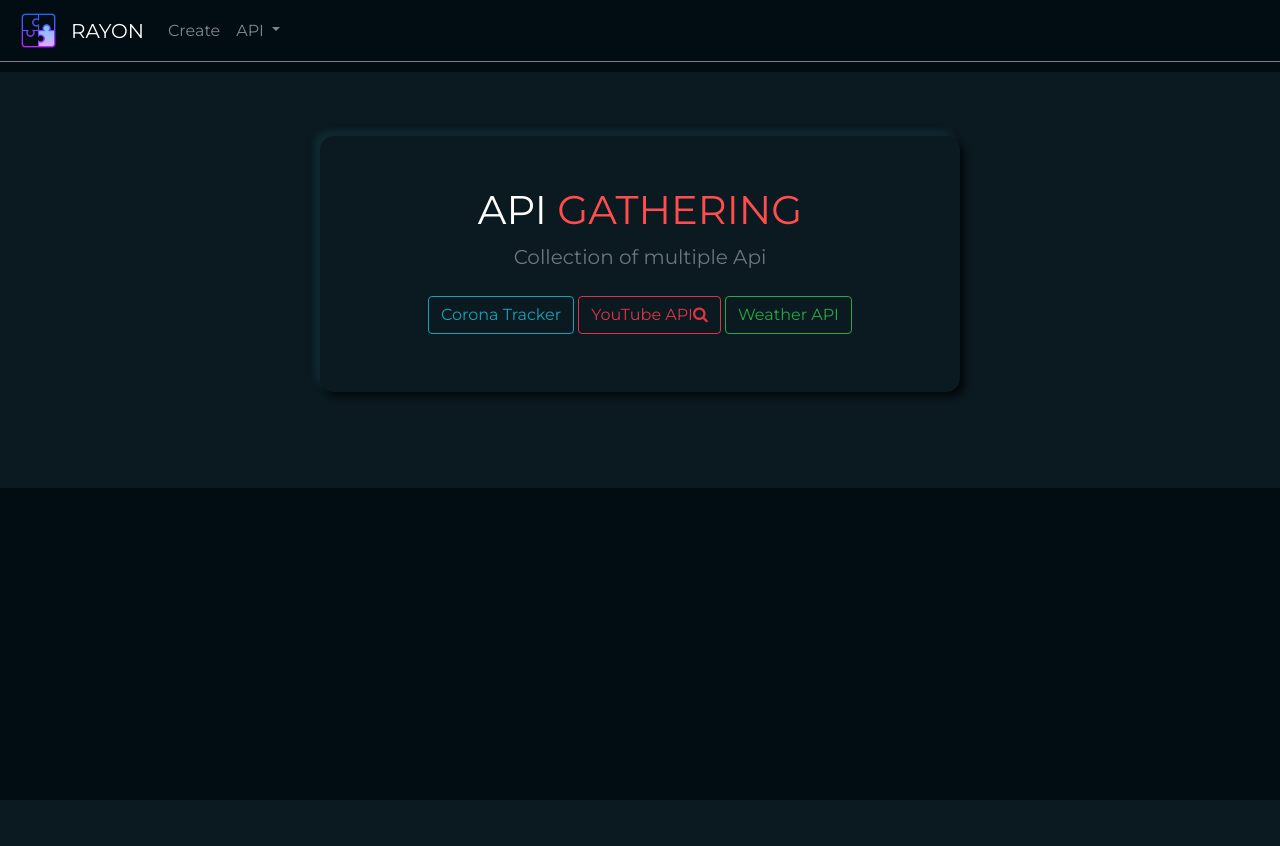
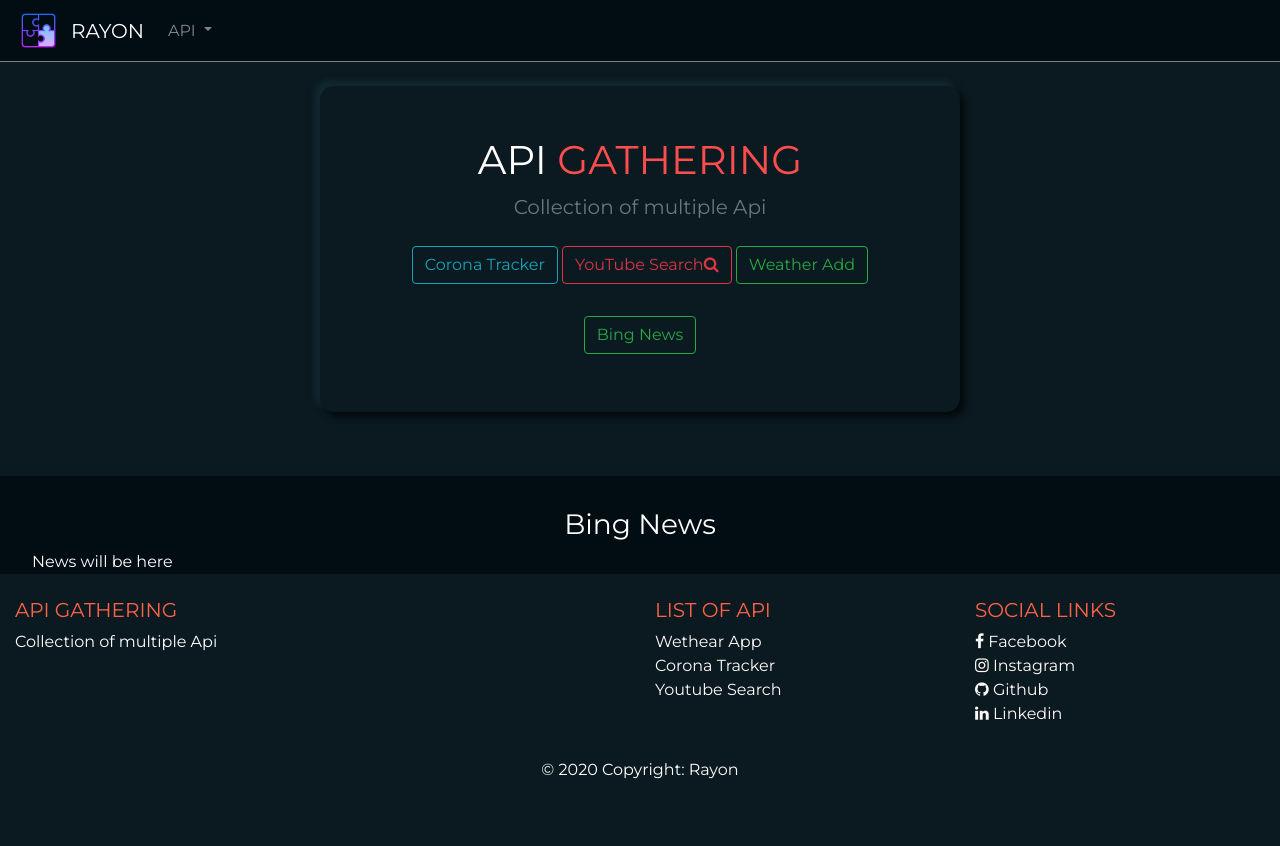
Before and after one commit to learningnoobi/Api-gathering, a Django app: page / in a window 1280 px wide. Before the commit the page ends 800 px from the top, so only its background shows below. Run offline with Django 3.2, Linux system fonts and the light colour scheme; data that the repository does not hold is empty; some libraries are stand-ins or nearby versions; some web fonts are replaced.

Commit message:
bing news added

```diff
--- a/search/templates/search/home.html
+++ b/search/templates/search/home.html
@@ -45,7 +45,7 @@
           </div>
         </div>
         {% empty %}
-        Seach anythng!
+        Search anything. Your results will be here .
         {% endfor %}
       </div>
     </div>
--- a/search/templates/search/index.html
+++ b/search/templates/search/index.html
@@ -13,12 +13,115 @@
       <p class="lead text-muted">Collection of multiple Api</p>
        <p>
         <a href="{% url 'corona' %}" class="btn btn-outline-info my-2">Corona Tracker</a>
-        <a href="{% url 'youtube' %}" class="btn btn-outline-danger my-2">YouTube API<i class="fa fa-search"></i></a>
-        <a href="{% url 'weather' %}" class="btn btn-outline-success my-2">Weather API</a>
+        <a href="{% url 'youtube' %}" class="btn btn-outline-danger my-2">YouTube Search<i class="fa fa-search"></i></a>
+        <a href="{% url 'weather' %}" class="btn btn-outline-success my-2">Weather Add</a>  </p>
+        <p><a href="#news" class="btn btn-outline-success my-2">Bing News</a></p>
 
-      </p>
+
+
     </div>
 
   </section>
+  <section>
+      <h3 style="text-align: center;">Bing News</h3>
+  <div class="grid-news" id="news">
+  {% for news in bing %}
 
+        <div class="news">
+          <div class="results newsresults">
+            <span><img class="bd-placeholder-img card-img-top" width="100" height="100" src="{{ news.image }}" preserveAspectRatio="xMidYMid slice" focusable="false" role="img" aria-label="Placeholder: Thumbnail"></img></span>
+
+        <span style="width: 80%;">
+              <p class="card-text">{{ news.news }}</p>
+              <small class="text-muted">{{ news.description }}  .... <a type="button" href="{{ news.url }}" class="btn btn-sm btn-outline-secondary">Read More</i></a></small></span>
+
+            </div>
+          </div>
+
+        {% empty %}
+        News will be here
+        {% endfor %}
+</div>
+</section>
+
+
+<footer class="page-footer font-small blue pt-4">
+
+  <!-- Footer Links -->
+  <div class="container-fluid text-center text-md-left">
+
+    <!-- Grid row -->
+    <div class="row">
+
+      <!-- Grid column -->
+      <div class="col-md-6 mt-md-0 mt-3">
+
+        <!-- Content -->
+        <h5 class="text-uppercase">API Gathering</h5>
+        <p>Collection of multiple Api</p>
+
+      </div>
+      <!-- Grid column -->
+
+      <hr class="clearfix w-100 d-md-none pb-3">
+
+      <!-- Grid column -->
+      <div class="col-md-3 mb-md-0 mb-3">
+
+        <!-- Links -->
+        <h5 class="text-uppercase">list of Api</h5>
+
+        <ul class="list-unstyled">
+          <li>
+            <a href="{% url 'weather' %}">Wethear App</a>
+          </li>
+          <li>
+            <a href="{% url 'corona' %}">Corona Tracker</a>
+          </li>
+          <li>
+            <a href="{% url 'youtube' %}">Youtube Search</a>
+          </li>
+
+        </ul>
+
+      </div>
+      <!-- Grid column -->
+
+      <!-- Grid column -->
+      <div class="col-md-3 mb-md-0 mb-3">
+
+        <!-- Links -->
+        <h5 class="text-uppercase">Social Links</h5>
+
+        <ul class="list-unstyled">
+          <li>
+            <a href="#!"><i class="fa fa-facebook"></i> Facebook</a>
+          </li>
+          <li>
+            <a href="#!"><i class="fa fa-instagram"></i> Instagram</a>
+          </li>
+          <li>
+            <a href="https://github.com/learningnoobi"><i class="fa fa-github"></i> Github</a>
+          </li>
+          <li>
+            <a href="#!"><i class="fa fa-linkedin"></i> Linkedin</a>
+          </li>
+        </ul>
+
+      </div>
+      <!-- Grid column -->
+
+    </div>
+    <!-- Grid row -->
+
+  </div>
+  <!-- Footer Links -->
+
+  <!-- Copyright -->
+  <div class="footer-copyright text-center py-3">© 2020 Copyright:
+    <a href="#!"> Rayon</a>
+  </div>
+  <!-- Copyright -->
+
+</footer>
   {% endblock %}
--- a/search/templates/search/navbar.html
+++ b/search/templates/search/navbar.html
@@ -1,7 +1,7 @@
 {% load static %}
 
 <nav class="navbar navbar-expand-lg navbar-dark navs">
-  <a href="#"><img src="{% static '/images/nav-logo.png' %}" height="45px;"></a>
+  <a href="{% url 'homepage' %}"><img src="{% static '/images/nav-logo.png' %}" height="45px;"></a>
   <a class="navbar-brand" href="{% url 'homepage' %}" style="margin-left: 10px;">RAYON</a>
   <button class="navbar-toggler" type="button" data-toggle="collapse" data-target="#navbarSupportedContent" aria-controls="navbarSupportedContent" aria-expanded="false" aria-label="Toggle navigation">
     <span class="navbar-toggler-icon"></span>
@@ -10,13 +10,6 @@
   <div class="collapse navbar-collapse" id="navbarSupportedContent">
     <ul class="navbar-nav mr-auto">
 
-      <li class="nav-item">
-
-        <a class="nav-link" href="#">Create</a>
-
-
-
-      </li>
       <li class="nav-item dropdown">
         <a class="nav-link dropdown-toggle" href="#" id="navbarDropdown" role="button" data-toggle="dropdown" aria-haspopup="true" aria-expanded="false">
           API
--- a/search/views.py
+++ b/search/views.py
@@ -8,8 +8,8 @@ from django.core.exceptions import ObjectDoesNotExist
 from django.template import loader
 from django.http import HttpResponse
 from django.contrib import messages
-def index(request):
-    return render (request,'search/index.html')
+
+
 
 
 def youtube(request):
@@ -177,3 +177,34 @@ def corona(request):
 
 
     return render(request, 'search/corona.html', context)
+
+def index(request):
+    bing = []
+    url = "https://bing-news-search1.p.rapidapi.com/news"
+
+    querystring = {"safeSearch":"Off","textFormat":"Raw"}
+
+    headers = {
+        'x-bingapis-sdk': "true",
+        'x-rapidapi-key': "c84814a9d4msh0adba8fb76f6854p13b21ejsnef8f35136c16",
+        'x-rapidapi-host': "bing-news-search1.p.rapidapi.com"
+        }
+
+    response = requests.request("GET", url, headers=headers, params=querystring)
+    results=response.json()['value']
+
+    # print(response)
+    for result in results:
+        news_data = {
+            'news': result['name'],
+            'url': result['url'],
+            'image': result['image']['thumbnail']['contentUrl'],
+            'description': result['description'],
+
+        }
+        bing.append(news_data)
+    context = {
+        'bing':bing
+     }
+
+    return render (request,'search/index.html',context)
--- a/static/css/index.css
+++ b/static/css/index.css
@@ -1,4 +1,9 @@
 @import url('https://fonts.googleapis.com/css2?family=Flamenco&family=Montserrat&display=swap');
+*{
+  margin: 0;
+  padding:0;
+  scroll-behavior: smooth;
+}
 body{
   font-family: 'Montserrat', sans-serif;
   background: #010c13;
@@ -23,6 +28,10 @@ body{
     grid-template-columns: repeat(auto-fit, 220px);
     margin: auto;
 }
+.grid-news{
+    width:80%;
+    margin: auto;
+}
 
 .search-bar{
   padding: 50px;
@@ -43,15 +52,39 @@ body{
              -5px -5px 10px #02131e;
 padding: 20px;
 }
+.newsresults{
+  display: flex;
+  justify-content: space-around;
+  margin-bottom: 20px;
+}
 
-@media (min-width: 768px) {
+footer{
+  background-color: #0b1a20;
+}
+footer h5{
+  color: tomato;
+}
+footer a{
+  text-decoration: none;
+  color: snow;
+}
+footer a:hover{
+  color: tomato;
+  text-decoration: none;
+}
+
+
+/*--------------media---------------------*/
+@media (max-width: 768px) {
   .jumbotron {
-    padding-bottom: 6rem;
+    padding-bottom: 2rem;
     margin-top: 10px;
 
   }
 }
-
+.grid-news{
+  width: 95%;
+}
 .jumbotron p:last-child {
   margin-bottom: 0;
 }
```
Also changed, not shown: db.sqlite3.
